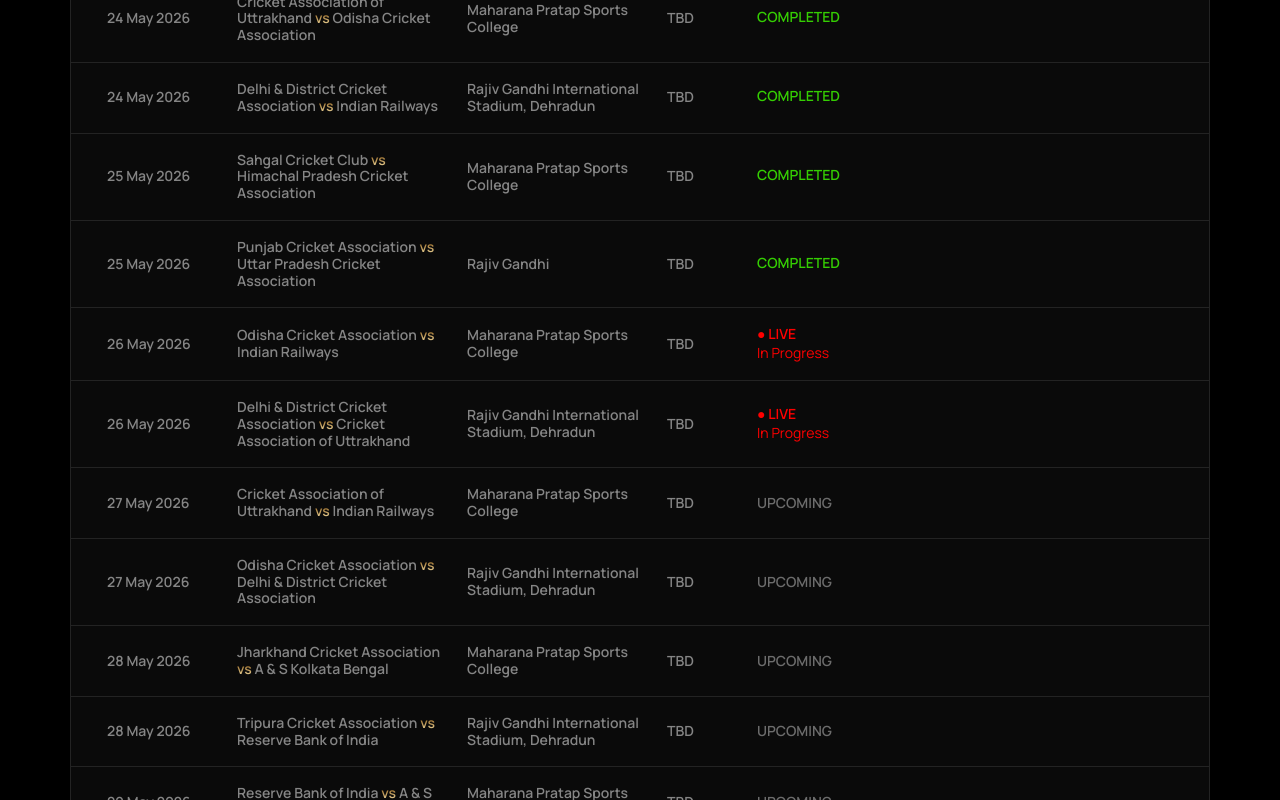
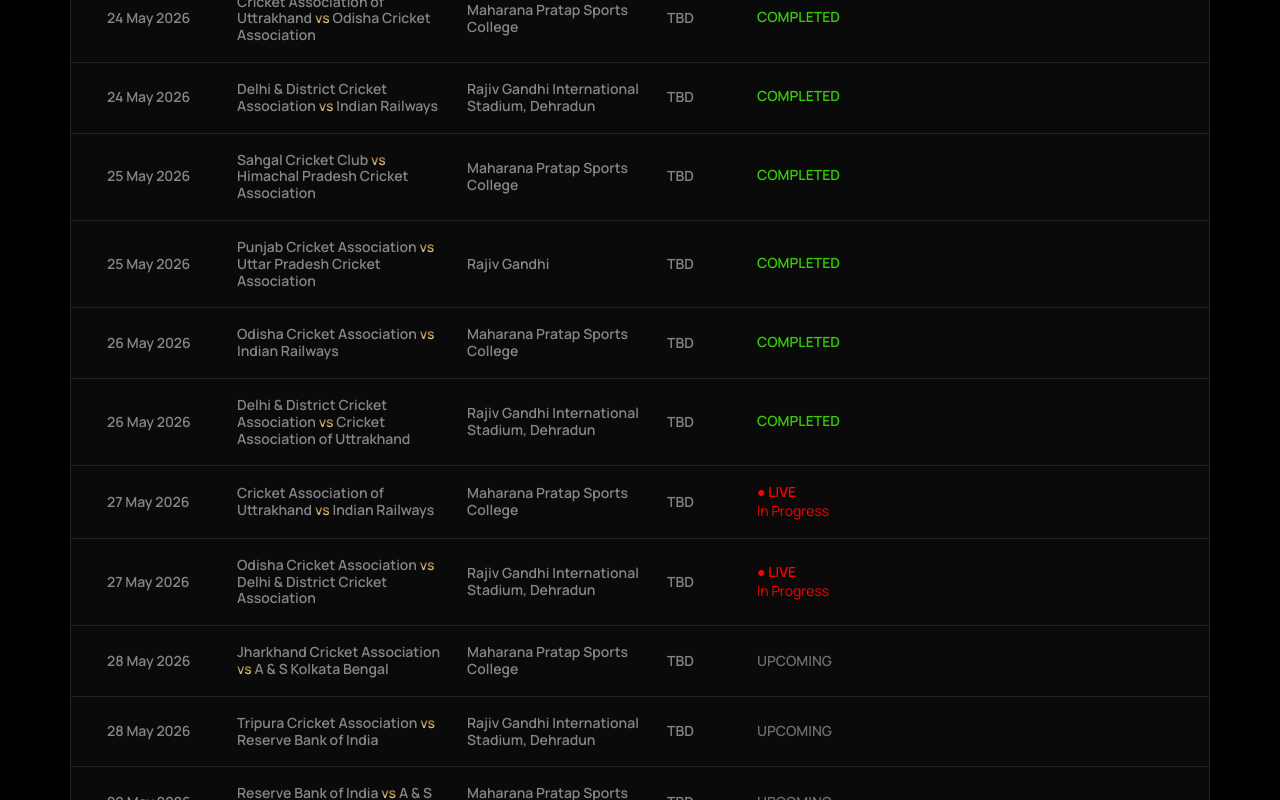
Before and after one commit to marco378/goldcup, a Next.js app: page /tournament in a window 1280 px wide. Shown: the part 1440-2240 px from the top of the page. Built offline with nearby package versions, Linux system fonts and the light colour scheme; a web font is replaced by a local one.

Commit message:
updated links and data for 27th may

```diff
--- a/data/liveMatches.ts
+++ b/data/liveMatches.ts
@@ -1,4 +1,4 @@
 export const LIVE_MATCH_STREAMS: Record<string, string> = {
-  'group-b-2026-05-26-1': 'https://www.youtube.com/live/AL_JlX6ZAQQ?si=JgDSKn2suLaDwTs6',
-  'group-b-2026-05-26-2': 'https://www.youtube.com/live/3ZSKYBUwIqI?si=2iYkVR5DfQnA-gjQ',
+  'group-b-2026-05-27-1': 'https://www.youtube.com/live/bmkfIc-kytk?si=JXBxm2CDv8rL_tQU',
+  'group-b-2026-05-27-2': 'https://www.youtube.com/live/oB9jODWT3mc?si=3FdP1efhpQUyH1vk',
 }
--- a/data/tournament.ts
+++ b/data/tournament.ts
@@ -145,7 +145,7 @@
     venue: 'Maharana Pratap Sports College',
     phase: 'GROUP',
     group: 'B',
-    status: 'LIVE',
+    status: 'COMPLETED',
   },
   {
     id: 'group-b-2026-05-26-2',
@@ -154,7 +154,7 @@
     venue: 'Rajiv Gandhi International Stadium, Dehradun' ,
     phase: 'GROUP',
     group: 'B',
-    status: 'LIVE',
+    status: 'COMPLETED',
   },
   {
     id: 'group-b-2026-05-27-1',
@@ -163,7 +163,7 @@
     venue: 'Maharana Pratap Sports College',
     phase: 'GROUP',
     group: 'B',
-    status: 'UPCOMING',
+    status: 'LIVE',
   },
   {
     id: 'group-b-2026-05-27-2',
@@ -172,7 +172,7 @@
     venue: 'Rajiv Gandhi International Stadium, Dehradun',
     phase: 'GROUP',
     group: 'B',
-    status: 'UPCOMING',
+    status: 'LIVE',
   },
   {
     id: 'group-c-2026-05-28-1',
```
